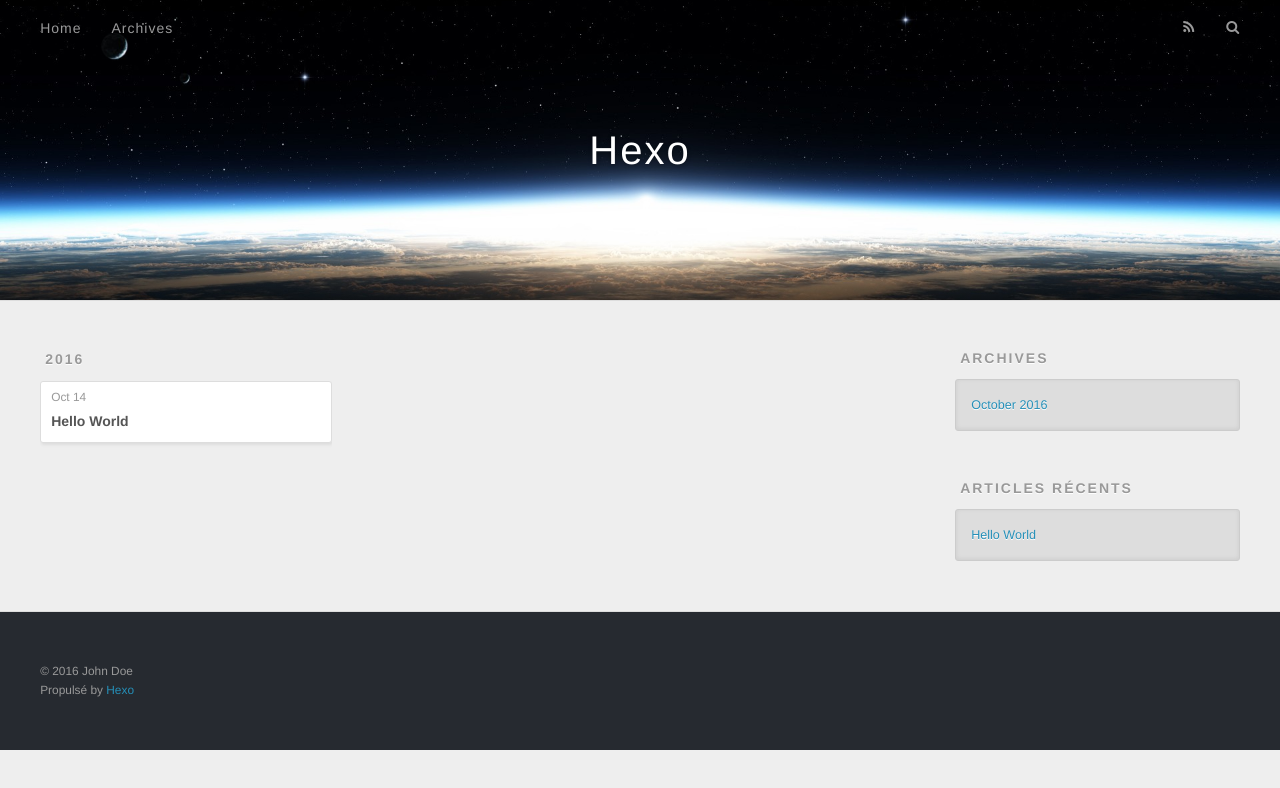
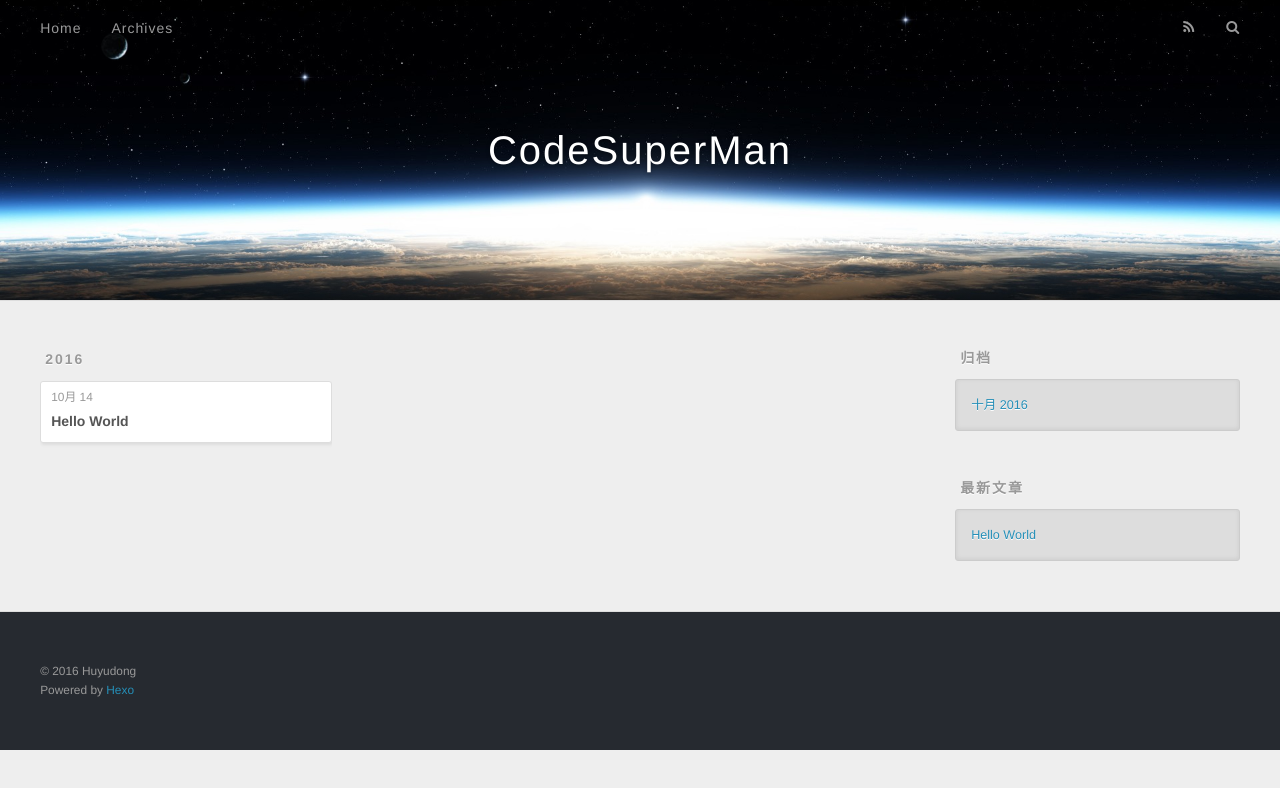
Before and after one commit to Hydong/Hydong.github.io, a plain HTML site: page archives/2016/10/index.html in a window 1280 px wide. Drawn offline with nearby package versions, Linux system fonts and the light colour scheme.

Commit message:
Site updated: 2016-10-17 10:21:47

```diff
--- a/archives/2016/10/index.html
+++ b/archives/2016/10/index.html
@@ -3,16 +3,19 @@
 <head>
   <meta charset="utf-8">
 
-  <title>Archives: 2016/10 | Hexo</title>
+  <title>归档: 2016/10 | CodeSuperMan</title>
   <meta name="viewport" content="width=device-width, initial-scale=1, maximum-scale=1">
-  <meta property="og:type" content="website">
-<meta property="og:title" content="Hexo">
+  <meta name="description" content="Always remember that,no matter how useless you feel,you&apos;re someone&apos;s reason to smile.">
+<meta property="og:type" content="website">
+<meta property="og:title" content="CodeSuperMan">
 <meta property="og:url" content="http://yoursite.com/archives/2016/10/index.html">
-<meta property="og:site_name" content="Hexo">
+<meta property="og:site_name" content="CodeSuperMan">
+<meta property="og:description" content="Always remember that,no matter how useless you feel,you&apos;re someone&apos;s reason to smile.">
 <meta name="twitter:card" content="summary">
-<meta name="twitter:title" content="Hexo">
+<meta name="twitter:title" content="CodeSuperMan">
+<meta name="twitter:description" content="Always remember that,no matter how useless you feel,you&apos;re someone&apos;s reason to smile.">
 
-    <link rel="alternate" href="/atom.xml" title="Hexo" type="application/atom+xml">
+    <link rel="alternate" href="/atom.xml" title="CodeSuperMan" type="application/atom+xml">
 
 
     <link rel="icon" href="/favicon.png">
@@ -33,7 +36,7 @@
   <div id="header-outer" class="outer">
     <div id="header-title" class="inner">
       <h1 id="logo-wrap">
-        <a href="/" id="logo">Hexo</a>
+        <a href="/" id="logo">CodeSuperMan</a>
       </h1>
 
     </div>
@@ -48,9 +51,9 @@
       </nav>
       <nav id="sub-nav">
 
-          <a id="nav-rss-link" class="nav-icon" href="/atom.xml" title="Flux RSS"></a>
+          <a id="nav-rss-link" class="nav-icon" href="/atom.xml" title="RSS Feed"></a>
 
-        <a id="nav-search-btn" class="nav-icon" title="Rechercher"></a>
+        <a id="nav-search-btn" class="nav-icon" title="搜索"></a>
       </nav>
       <div id="search-form-wrap">
         <form action="//google.com/search" method="get" accept-charset="UTF-8" class="search-form"><input type="search" name="q" results="0" class="search-form-input" placeholder="Search"><button type="submit" class="search-form-submit">&#xF002;</button><input type="hidden" name="sitesearch" value="http://yoursite.com"></form>
@@ -76,7 +79,7 @@
   <div class="archive-article-inner">
     <header class="archive-article-header">
       <a href="/2016/10/14/hello-world/" class="archive-article-date">
-  <time datetime="2016-10-14T08:03:32.691Z" itemprop="datePublished">Oct 14</time>
+  <time datetime="2016-10-14T08:03:32.691Z" itemprop="datePublished">10月 14</time>
 </a>
 
 
@@ -107,9 +110,9 @@
 
 
   <div class="widget-wrap">
-    <h3 class="widget-title">Archives</h3>
+    <h3 class="widget-title">归档</h3>
     <div class="widget">
-      <ul class="archive-list"><li class="archive-list-item"><a class="archive-list-link" href="/archives/2016/10/">October 2016</a></li></ul>
+      <ul class="archive-list"><li class="archive-list-item"><a class="archive-list-link" href="/archives/2016/10/">十月 2016</a></li></ul>
     </div>
   </div>
 
@@ -117,7 +120,7 @@
 
 
   <div class="widget-wrap">
-    <h3 class="widget-title">Articles récents</h3>
+    <h3 class="widget-title">最新文章</h3>
     <div class="widget">
       <ul>
 
@@ -137,8 +140,8 @@
 
   <div class="outer">
     <div id="footer-info" class="inner">
-      &copy; 2016 John Doe<br>
-      Propulsé by <a href="http://hexo.io/" target="_blank">Hexo</a>
+      &copy; 2016 Huyudong<br>
+      Powered by <a href="http://hexo.io/" target="_blank">Hexo</a>
     </div>
   </div>
 </footer>
```
Also changed, not shown: 2016/10/14/hello-world/index.html (+12 -12 lines), archives/2016/index.html (+18 -15 lines), archives/index.html (+18 -15 lines), index.html (+18 -15 lines).
